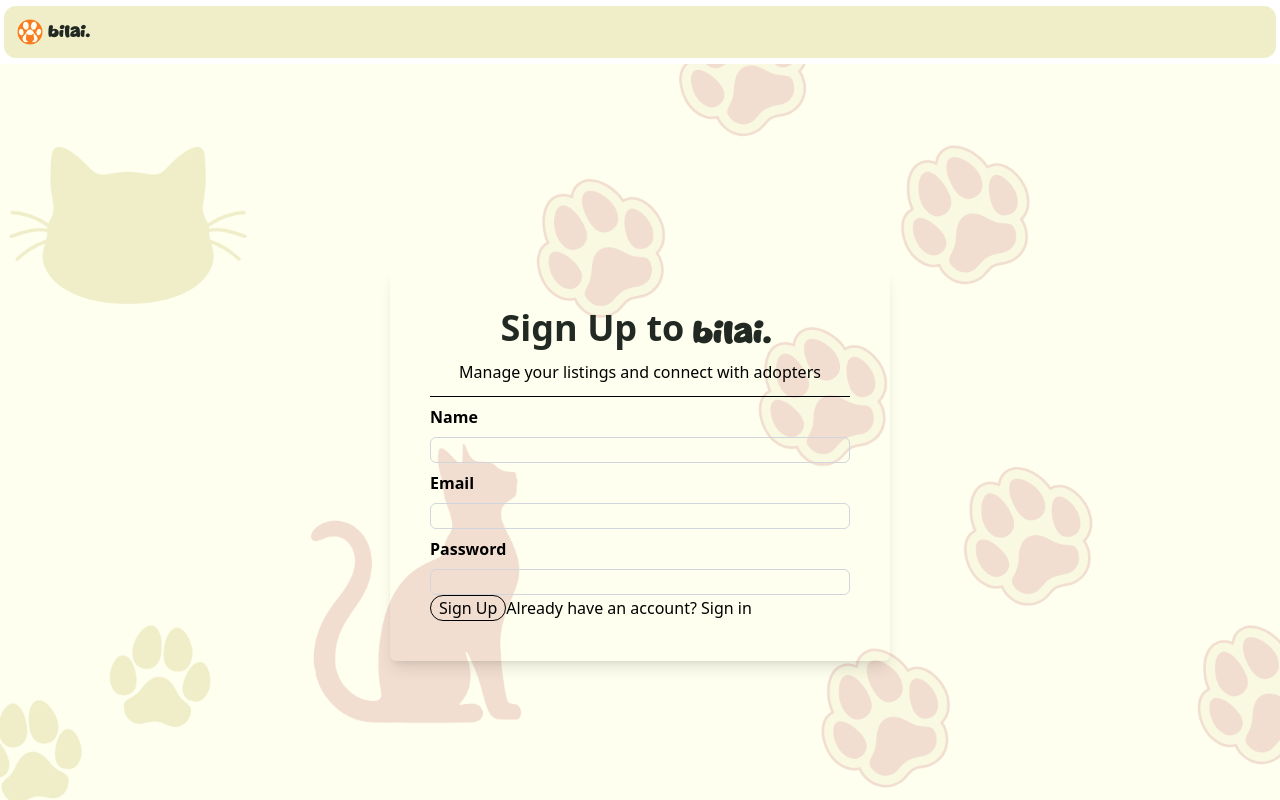
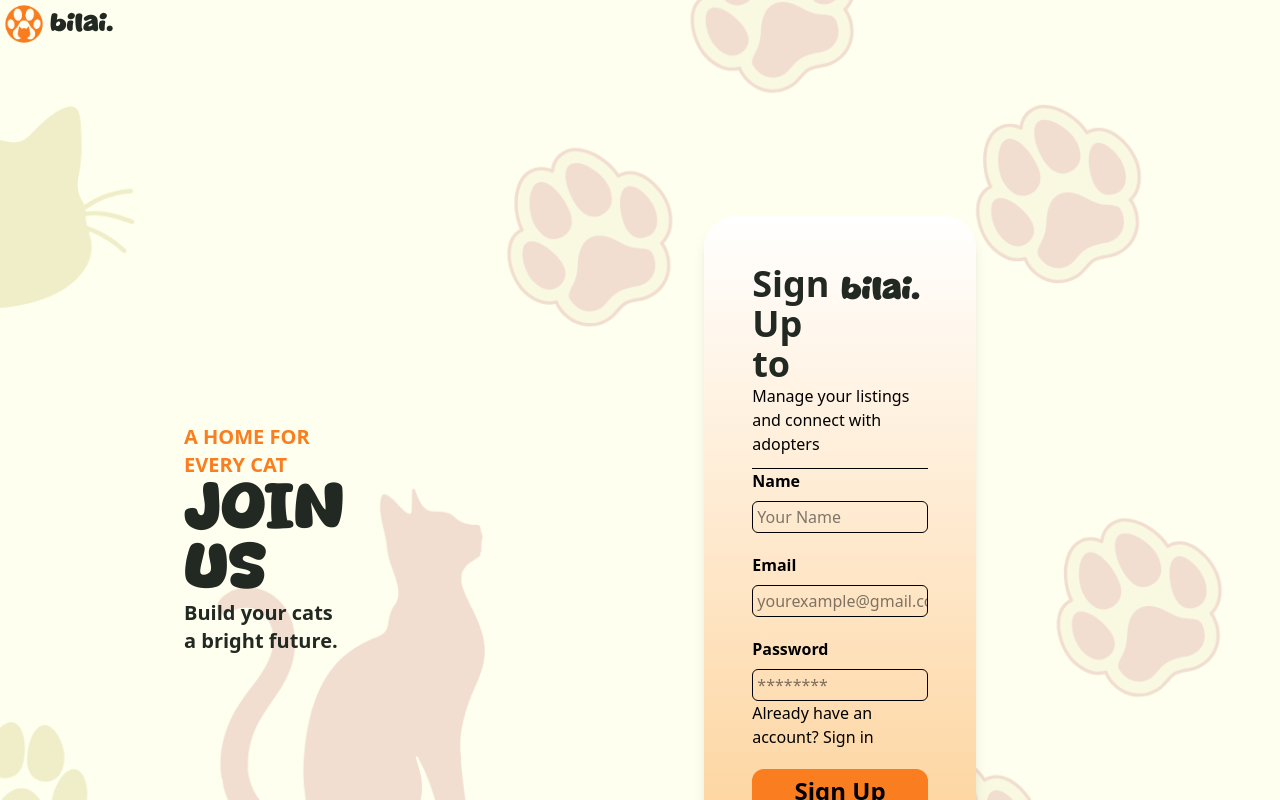
Before and after one commit to jahinhossain8573/bilai, a Next.js app: page /signup_form in a window 1280 px wide. Shown: the top 800 px of the page. Built offline with nearby package versions, Linux system fonts and the light colour scheme; no server answers.

Commit message:
Sign Up Button added

```diff
--- a/app/login_form/page.tsx
+++ b/app/login_form/page.tsx
@@ -53,7 +53,7 @@ export default function Page() {
           </h2>
         </div>
 
-        <div className=" w-125 p-15 shadow-lg bg-linear-to-b from-[#fffff6] via-[#fffff6] to-[#ffe4cf] rounded-4xl my-10 xl:my-30 mx-30">
+        <div className="w-[90%] sm:w-full max-w-md p-6 md:p-12 shadow-lg bg-gradient-to-b from-[#ffffff] to-[#fdd299] rounded-4xl my-10 md:my-50 xl:my-30 xl:mx-60 md:mx-10 mx-auto">
           <h1 className="font-poppins font-extrabold text-2xl xl:text-3xl text-[#212922] flex justify-center">
             Log in to
             <span className="font-matcha-mint font-normal text-2xl xl:text-3xl text-[#212922] mx-1.5 md:my-1">
--- a/app/signup_form/page.tsx
+++ b/app/signup_form/page.tsx
@@ -30,19 +30,30 @@ export default function Page() {
   }
 
   return (
-    <div>
-      <header className=" bg-[#f0eec9] p-1.5  flex gap-4 my-1.5 mx-1 items-center rounded-xl">
+    <div className="bg-[url('/Background.png')] bg-cover bg-no-repeat bg-center w-full h-full min-h-screen">
+      <header>
         {/* Navbar */}
-        <div className="bg-[#f0eec9] rounded-xl p-1 md:flex md:grid-cols-1 md:items-center">
-          <Image src="/Bilai.png" width={32} height={32} alt="" />
+        <div className="md:flex md:grid-cols-1 md:items-center">
+          <Image src="/Bilai.png" width={48} height={48} alt="" />
           {/* ADD IN LOGO AND THE "BILAI" TEXT HERE */}
-          <h1 className="text-1xl font-matcha-mint font-normal text-[#212922] mx-0.5">
+          <h1 className="text-2xl font-matcha-mint text-[#212922] mx-0.5">
             bilai.
           </h1>
         </div>
       </header>
-      <div className="flex justify-center items-center bg-[url('/Background.png')] bg-cover bg-no-repeat bg-center w-full h-full min-h-screen ">
-        <div className="w-125 p-10 shadow-lg bg-gradient-to-bg from-[#ffffff] to-[#f0eec9] rounded-md">
+      <div className=" flex flex-col md:flex-row items-center md:items-center justify-center md:justify-between px-6 md:px-16 py-12 overflow-hidden gap-8 md:gap-0">
+        <div className="sm:mx-5 md:mx-10 xl:mx-30">
+          <h1 className="font-poppins font-bold text-[#FA7D1F] text-xs xl:text-xl flex justify-center">
+            A HOME FOR EVERY CAT
+          </h1>
+           <h1 className=" text-4xl xl:text-6xl font-matcha-mint text-[#212922] flex justify-center">
+            JOIN US
+          </h1>
+           <h2 className="text-xs md:text-xl font-poppins font-bold text-[#212922] flex justify-center">
+            Build your cats a bright future.
+          </h2>
+        </div>
+        <div className="w-[90%] sm:w-full max-w-md p-6 md:p-12 shadow-lg bg-gradient-to-b from-[#ffffff] to-[#fdd299] rounded-4xl my-10 md:my-50 xl:my-30 xl:mx-60 md:mx-10 mx-auto">
           <h1 className="font-poppins font-extrabold text-4xl text-[#212922] flex justify-center">
             Sign Up to
             <span className="font-matcha-mint font-normal lg:text-3xl text-[#212922] mx-2 my-2">
@@ -62,7 +73,7 @@ export default function Page() {
           <form onSubmit={handleSubmit}>
             <label
               htmlFor="name"
-              className="block text-base mb-2 my-2 font-poppins font-bold"
+              className="block text-base mb-2 my- font-poppins font-bold"
             >
               Name
             </label>
@@ -71,12 +82,13 @@ export default function Page() {
               id="name"
               value={name}
               onChange={(e) => setName(e.target.value)}
-              className=" bg-[#fffeee00] border border-gray-300 w-full rounded-md"
+              placeholder=" Your Name"
+              className=" bg-[#fffeee00] border border-black w-full rounded-md h-8"
               required
             />
             <label
               htmlFor="email"
-              className="block text-base mb-2 my-2 font-poppins font-bold"
+              className="block text-base mb-2 my-5 font-poppins font-bold"
             >
               Email
             </label>
@@ -85,11 +97,12 @@ export default function Page() {
               id="email"
               value={email}
               onChange={(e) => setEmail(String(e.target.value))}
-              className=" bg-[#fffeee00] border border-gray-300 w-full rounded-md"
+              placeholder=" yourexample@gmail.com"
+              className=" bg-[#fffeee00] border border-black w-full rounded-md h-8"
             />
             <label
               htmlFor="password"
-              className="block text-base mb-2 my-2 font-poppins font-bold"
+              className="block text-base mb-2 my-5 font-poppins font-bold"
             >
               Password
             </label>
@@ -98,16 +111,16 @@ export default function Page() {
               id="password"
               value={password}
               onChange={(e) => setPassword(String(e.target.value))}
-              className=" bg-[#fffeee00] border border-gray-300 w-full rounded-md"
+              placeholder=" ********"
+              className="bg-[#fffeee00] border border-black w-full rounded-md h-8"
             />
+            <Link href="/login_form">Already have an account? Sign in</Link>
             <button
               type="submit"
               disabled={loading}
-              className="border rounded-2xl px-2"
-            >
+className="mt-5 font-poppins font-bold text-2xl border-2 border-[#FA7D1F] bg-[#FA7D1F] rounded-xl py-1 w-full hover:bg-[#ffb175] hover:text-[#ffffff]"            >
               {loading ? "Creating account..." : "Sign Up"}
             </button>
-            <Link href="/login_form">Already have an account? Sign in</Link>
           </form>
         </div>
       </div>
```
